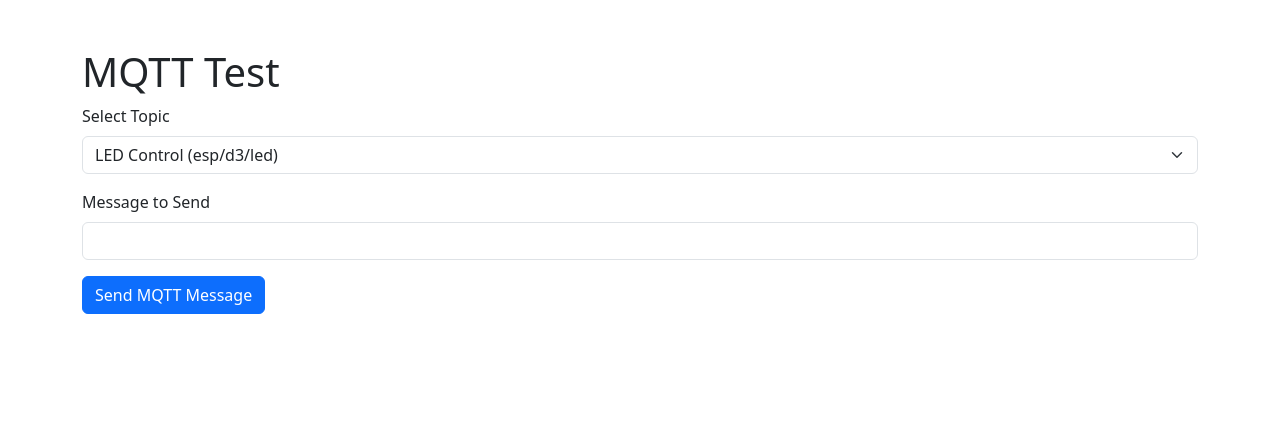
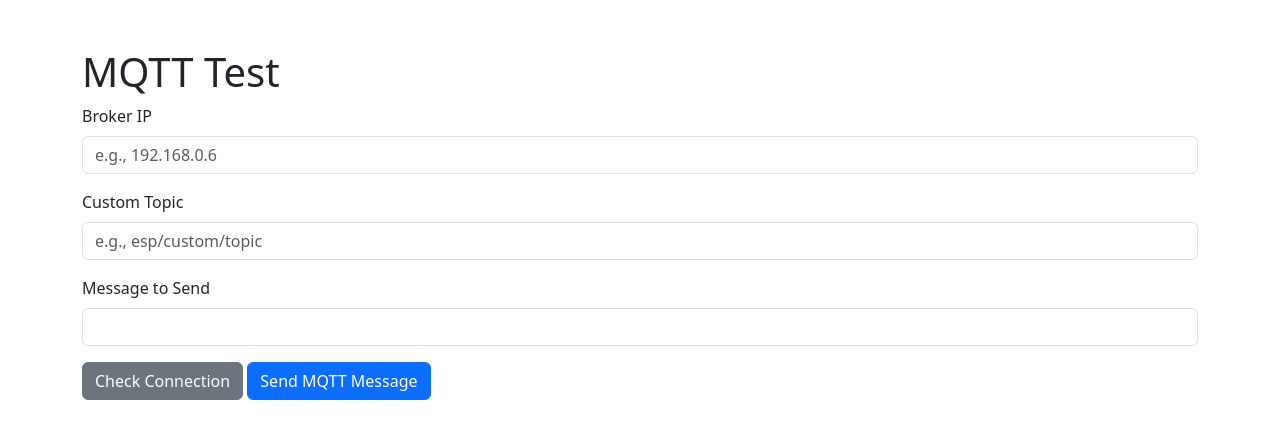
Before and after one commit to AtechPro/fyp, a Python web app: template templates/mqtt_testing/mqtt_test1.html in a window 1280 px wide. Shown: the top 439 px of the page. Run offline with Jinja, Linux system fonts and the light colour scheme; the template is opened without the code that fills it, so the values that code supplies are empty.

```diff
--- a/templates/mqtt_testing/mqtt_test1.html
+++ b/templates/mqtt_testing/mqtt_test1.html
@@ -10,7 +10,7 @@
     <div class="container">
         <h1 class="mt-5">MQTT Test</h1>
 
-        <!-- Flash messages to show success or error -->
+        <!-- Flash messages for success or error -->
         {% with messages = get_flashed_messages(with_categories=true) %}
             {% if messages %}
                 <div class="mt-3">
@@ -21,26 +21,53 @@
             {% endif %}
         {% endwith %}
 
-        <!-- Form to send MQTT message -->
+        <!-- Form for MQTT testing -->
         <form method="POST" action="{{ url_for('mqtt_test.mqtt_test') }}">
             <div class="mb-3">
-                <label for="topic" class="form-label">Select Topic</label>
-                <select class="form-select" id="topic" name="topic" required>
-                    <option value="esp/d3/led">LED Control (esp/d3/led)</option>
-                    <option value="esp/d4/infrared">Infrared Control (esp/d4/infrared)</option>
-                </select>
+                <label for="broker_ip" class="form-label">Broker IP</label>
+                <input type="text" class="form-control" id="broker_ip" name="broker_ip" placeholder="e.g., 192.168.0.6" required>
+            </div>
+            <div class="mb-3">
+                <label for="topic" class="form-label">Custom Topic</label>
+                <input type="text" class="form-control" id="topic" name="topic" placeholder="e.g., esp/custom/topic" required>
             </div>
             <div class="mb-3">
                 <label for="message" class="form-label">Message to Send</label>
                 <input type="text" class="form-control" id="message" name="message" required>
             </div>
+            <button type="button" class="btn btn-secondary" onclick="checkBroker()">Check Connection</button>
             <button type="submit" class="btn btn-primary">Send MQTT Message</button>
         </form>
 
-        <!-- Add any additional elements for logged-in users here -->
+        <!-- Status display -->
+        <div id="connectionStatus" class="mt-3"></div>
     </div>
 
-    <!-- Bootstrap JS and optional dependencies -->
+    <!-- JavaScript for checking broker connection -->
     <script src="https://cdn.jsdelivr.net/npm/bootstrap@5.3.0-alpha1/dist/js/bootstrap.bundle.min.js"></script>
+    <script>
+        function checkBroker() {
+            const brokerIp = document.getElementById('broker_ip').value;
+            const connectionStatus = document.getElementById('connectionStatus');
+            if (!brokerIp) {
+                connectionStatus.innerHTML = "<div class='alert alert-warning'>Please enter a Broker IP first.</div>";
+                return;
+            }
+
+            fetch(`/mqtt_test/check_connection?broker_ip=${brokerIp}`)
+                .then(response => response.json())
+                .then(data => {
+                    if (data.connected) {
+                        connectionStatus.innerHTML = "<div class='alert alert-success'>Connected to broker successfully!</div>";
+                    } else {
+                        connectionStatus.innerHTML = "<div class='alert alert-danger'>Failed to connect to broker.</div>";
+                    }
+                })
+                .catch(error => {
+                    console.error('Error:', error);
+                    connectionStatus.innerHTML = "<div class='alert alert-danger'>Connection check failed.</div>";
+                });
+        }
+    </script>
 </body>
 </html>
```
Also changed, not shown: templates/mqtt_testing/mqttdebug.py (+26 -18 lines).
